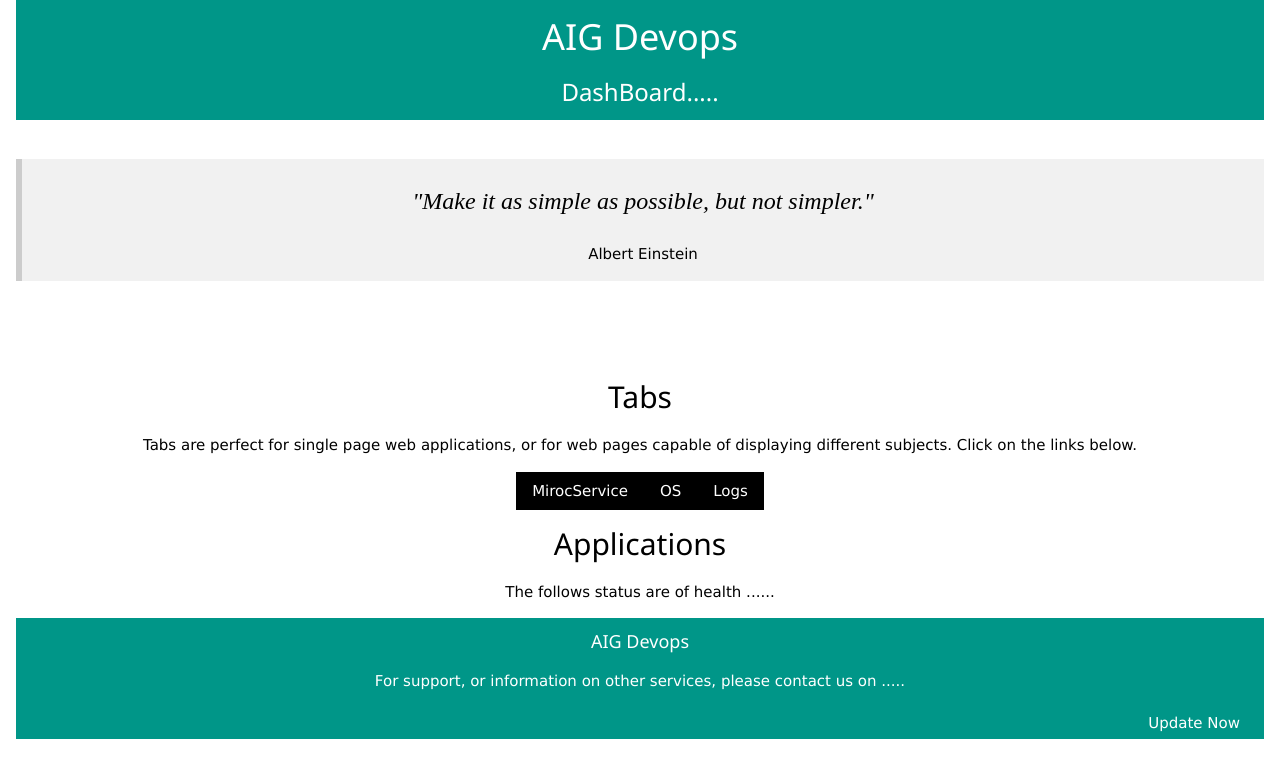
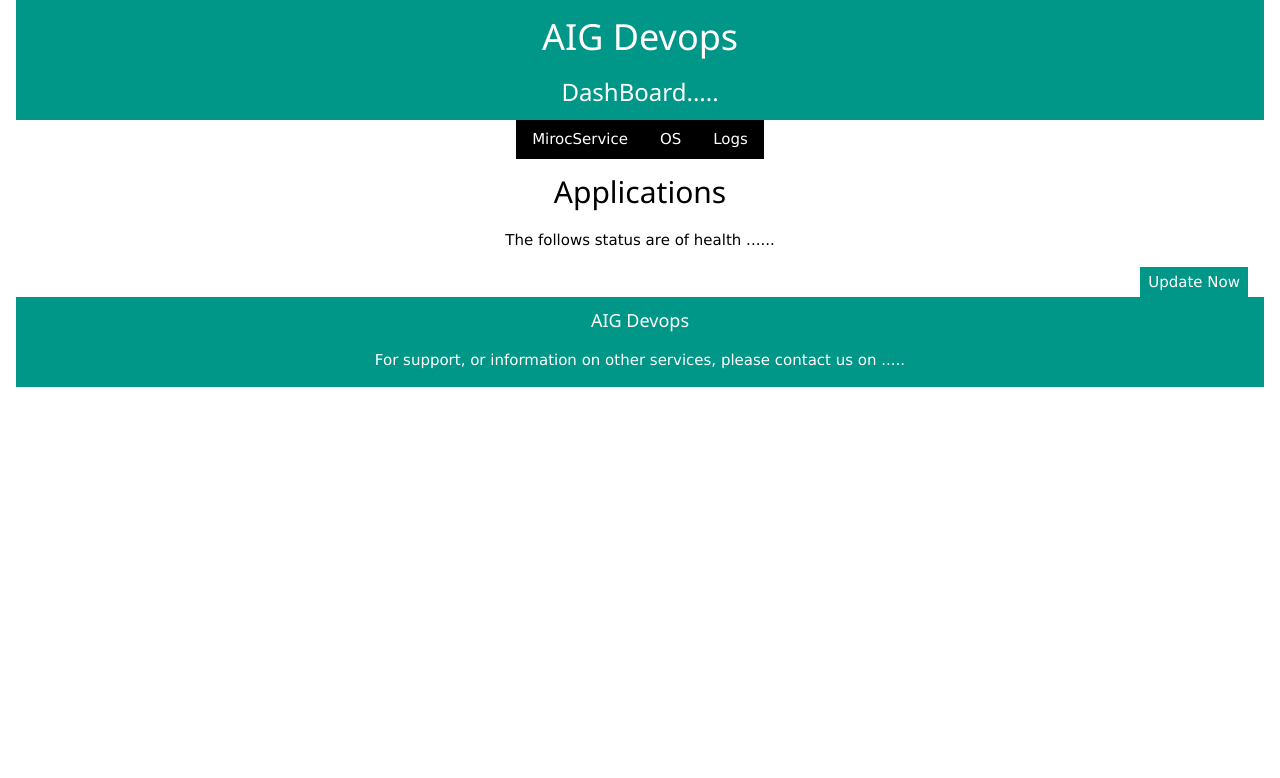
Before and after one commit to iot-ire-tech/devops-dashboard, a plain HTML site: page index.html in a window 1280 px wide. Both pictures are taken after a click on the button "MirocService". Drawn offline with nearby package versions, Linux system fonts and the light colour scheme; a script that the page names is missing.

Commit message:
Update index.html

```diff
--- a/index.html
+++ b/index.html
@@ -20,21 +20,7 @@
 				<h1>AIG Devops</h1>
 				<h3>DashBoard.....</h3>
 			</div>
-			<br>
-
-			<div class="w3-panel w3-leftbar w3-light-grey">
-				<p class="w3-xlarge w3-serif"><i>"Make it as simple as possible, but not simpler."</i></p>
-				<p>Albert Einstein</p>
-			</div>
-			<br>
 			<span id="processingMessage"></span>
-			<br>
-			<br>
-
-		<div class="w3-container">
-		  <h2>Tabs</h2>
-		  <p>Tabs are perfect for single page web applications, or for web pages capable of displaying different subjects. Click on the links below.</p>
-		</div>
 
 	<div class="w3-bar w3-black">
 	  <button class="w3-bar-item w3-button" onclick="openCity('MirocService')">MirocService</button>
@@ -42,28 +28,28 @@
 	  <button class="w3-bar-item w3-button" onclick="openCity('Logs')">Logs</button>
 	</div>
 
-	<div id="MirocService" class="w3-container city">
+	<div id="MirocService" class="w3-container dash">
 	  <h2>Applications</h2>
 	  <p>The follows status are of health ......</p>
+	<button id="btnUpdate" class="w3-btn w3-padding-small w3-teal w3-right "  tabindex="" >Update Now</button>
 	</div>
 
-	<div id="OS" class="w3-container city" style="display:none">
+	<div id="OS" class="w3-container dash" style="display:none">
 	  <h2>Hosts</h2>
 	  <p>Host kpis.</p>
+	<button id="btnUpdate" class="w3-btn w3-padding-small w3-teal w3-right "  tabindex="" >Update Now</button>
 	</div>
 
-	<div id="Logs" class="w3-container city" style="display:none">
+	<div id="Logs" class="w3-container dash" style="display:none">
 	  <h2>Logs</h2>
 	  <p>critial errors</p>
+	<button id="btnUpdate" class="w3-btn w3-padding-small w3-teal w3-right "  tabindex="" >Update Now</button>
 	</div>
-
 
 
 	<div class="w3-container w3-teal">
 		<h5>AIG Devops</h5>
 		<p>For support, or information on other services, please contact us on ..... </p>
-
-		<button id="btnUpdate" class="w3-btn w3-padding-small w3-teal w3-right "  tabindex="" >Update Now</button>
 
 	</div>
 
@@ -73,7 +59,7 @@
 <script>
 function openCity(cityName) {
     var i;
-    var x = document.getElementsByClassName("city");
+    var x = document.getElementsByClassName("dash");
     for (i = 0; i < x.length; i++) {
        x[i].style.display = "none";
     }
```
